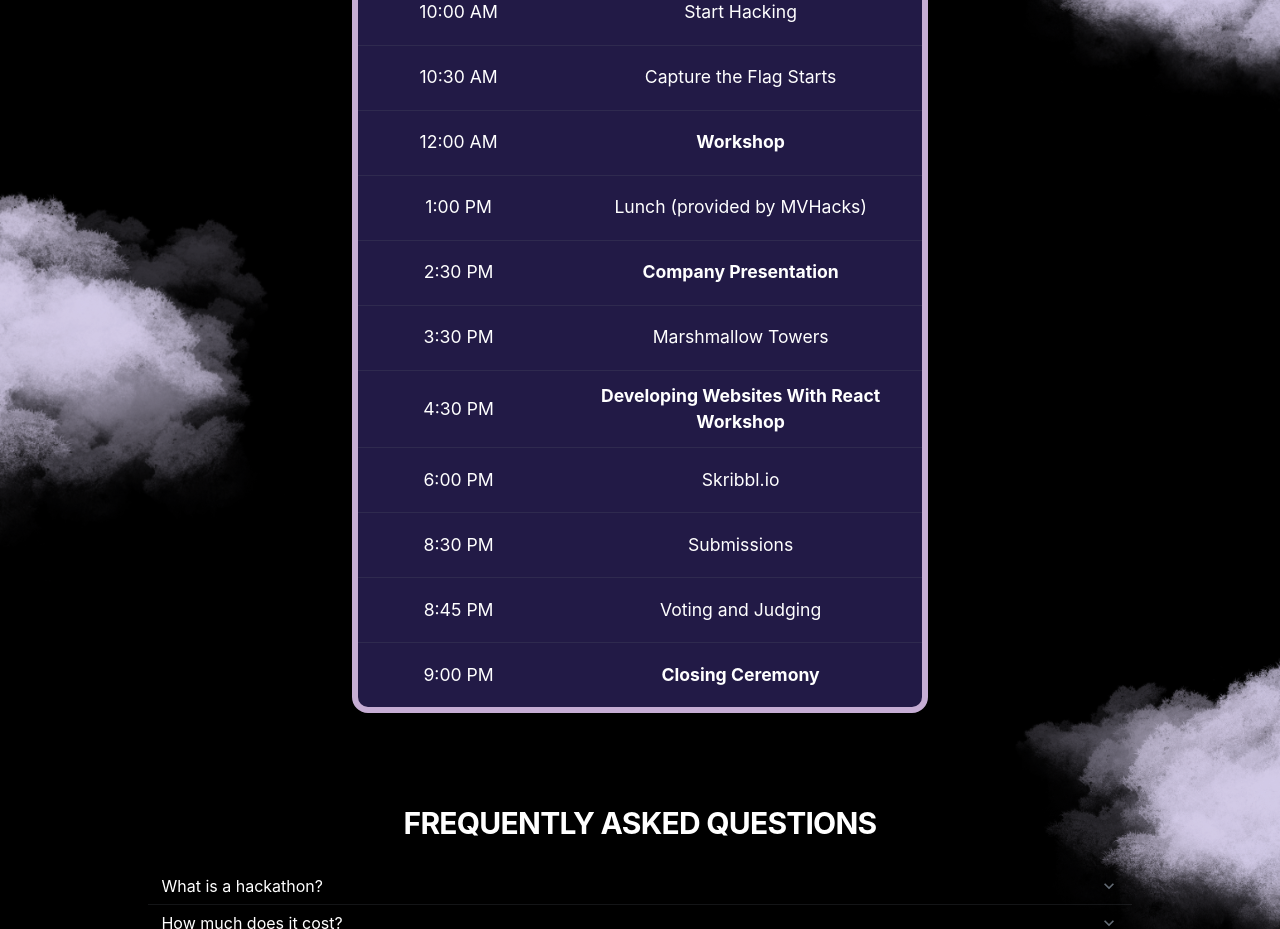
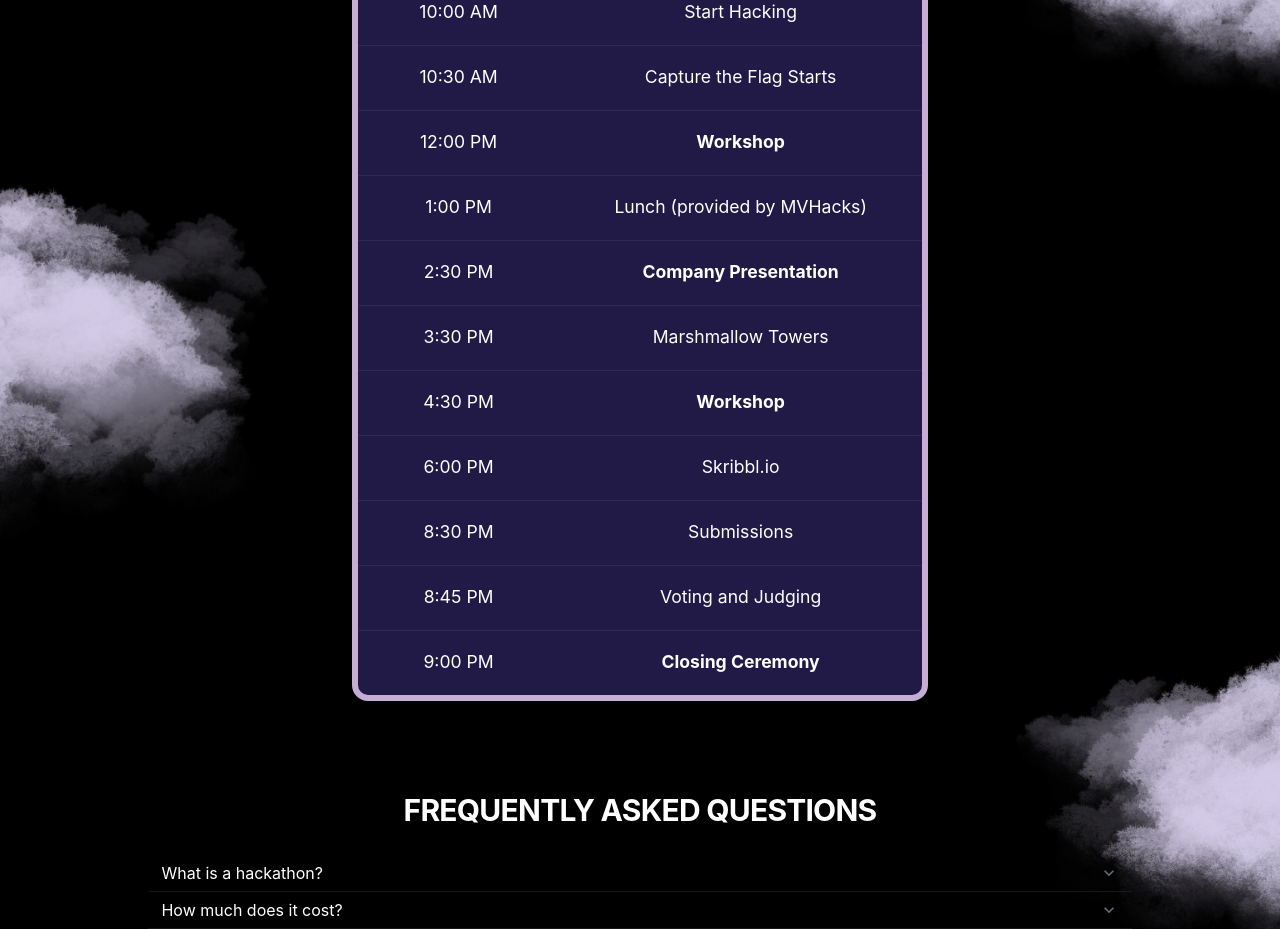
Before and after one commit to mvhacks/website-9.0, a React (Create React App) app: page / in a window 1280 px wide. Shown: the part 2140-3069 px from the top of the page. Built offline with nearby package versions, Linux system fonts and the light colour scheme.

Commit message:
Fix Schedule

```diff
--- a/src/components/Schedule.tsx
+++ b/src/components/Schedule.tsx
@@ -10,11 +10,11 @@ const rows = [
   createData("9:30 AM", "Opening Ceremony"),
   createData("10:00 AM", "Start Hacking"),
   createData("10:30 AM", "Capture the Flag Starts"),
-  createData("12:00 AM", "Workshop"),
+  createData("12:00 PM", "Workshop"),
   createData("1:00 PM", "Lunch (provided by MVHacks)"),
   createData("2:30 PM", "Company Presentation"),
   createData("3:30 PM", "Marshmallow Towers"),
-  createData("4:30 PM", "Developing Websites With React Workshop"),
+  createData("4:30 PM", "Workshop"),
   createData("6:00 PM", "Skribbl.io"),
   createData("8:30 PM", "Submissions"),
   createData("8:45 PM", "Voting and Judging"),
```
